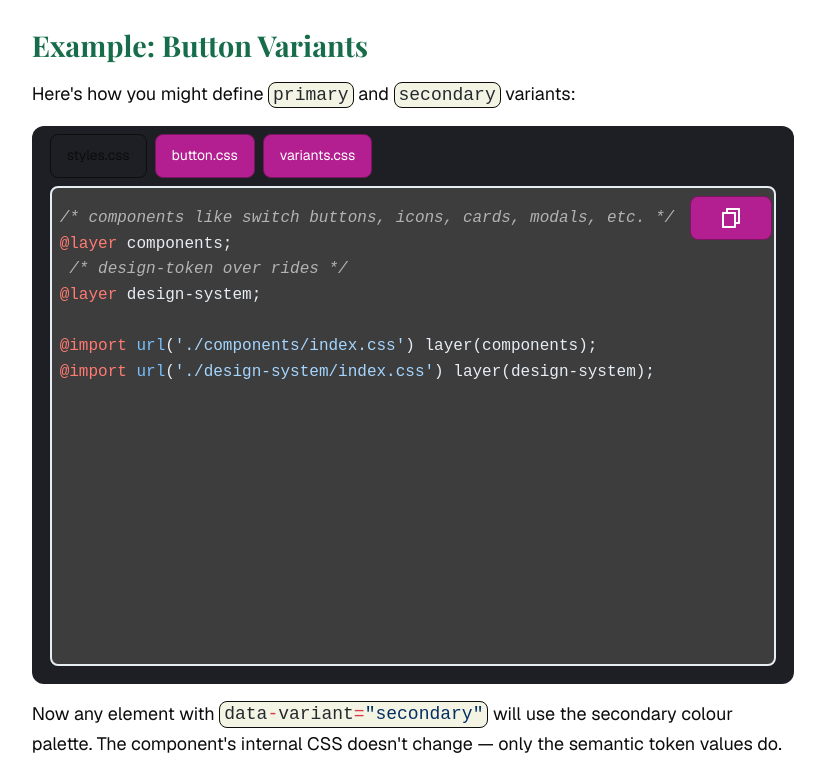
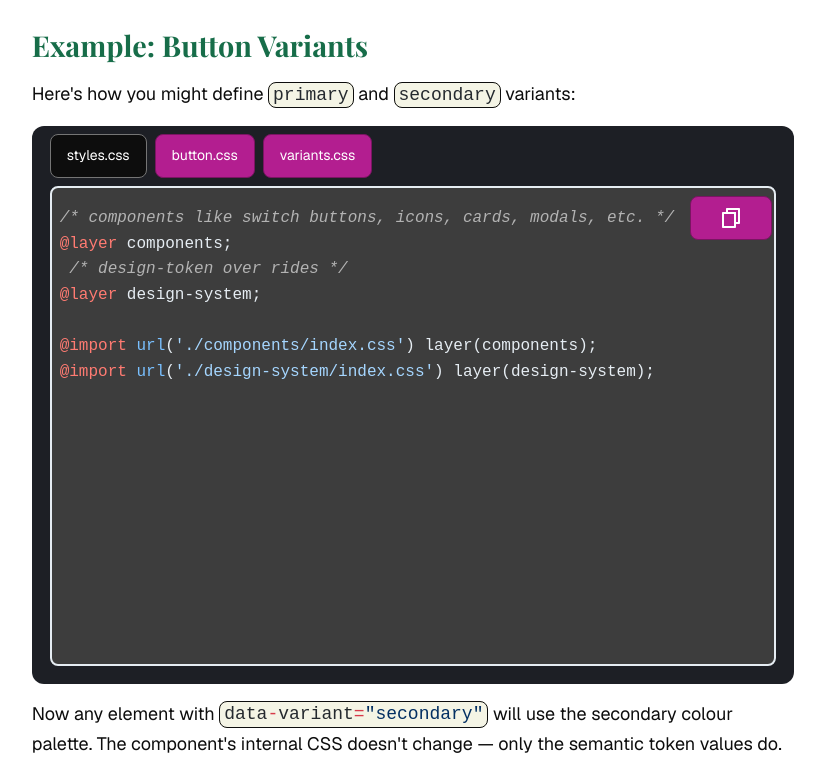
Before and after one commit to codercarl1243/react_components_system, a Next.js app: page /blog/design-system/theming in a window 1280 px wide. Shown: the part 10140-10903 px from the top of the page, without its empty margins (94-919 px from the left). Built offline with nearby package versions, Linux system fonts and the light colour scheme; a web font is replaced by a local one.

Commit message:
UPDATE tablist styling

```diff
--- a/components/tablist/index.tsx
+++ b/components/tablist/index.tsx
@@ -40,7 +40,7 @@ export default function TabList ({
                         id={item.id}
                         isSelected={activeId === item.id}
                         onClick={() => setActiveTab(item.id)}
-                        variantAppearance={activeId === item.id ? "outlined" : "filled"}
+                        variantAppearance={"filled"}
                         variant={activeId === item.id ? "neutral" : buttonVariant }
                     >
                         {item.tabLabel}
```
